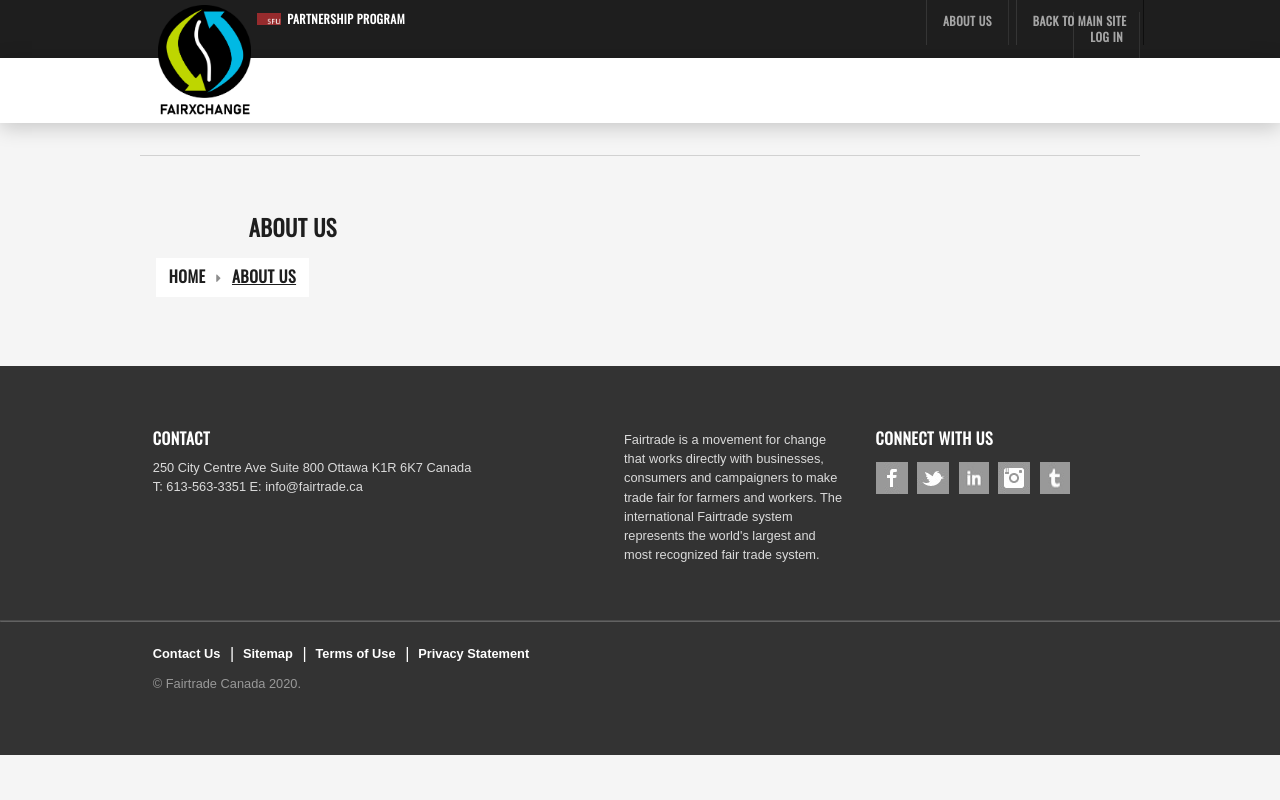
After one commit to jam0ra/Fairtrade-Rewards, a Django app: page /about.html in a window 1280 px wide. The commit adds this page. Run offline with Django 3.2, Linux system fonts and the light colour scheme; style sheets or scripts are compiled from the project's sources; some libraries are stand-ins or nearby versions.

Commit message:
Added a logo and about page

```diff
--- a/features/urls.py
+++ b/features/urls.py
@@ -5,4 +5,5 @@ urlpatterns = [
     path('donate.html', views.donate, name="donate"),
     path('map.html', views.map, name="map"),
     path('points.html', views.points, name='points'),
+    path('about.html', views.about, name='about'),
 ]
--- a/features/views.py
+++ b/features/views.py
@@ -8,3 +8,6 @@ def map(request):
 
 def points(request):
     return render(request, 'points.html', {})
+
+def about(request):
+    return render(request, 'about.html', {})
--- /dev/null
+++ b/templates/about.html
@@ -0,0 +1,42 @@
+{% extends 'base.html' %}
+
+{% block title %}Home{% endblock %}
+
+{% block nav_top %}
+    {% if user.is_authenticated %}
+        <a href="{% url 'logout' %}">Log Out</a>
+    {% else %}
+        <a href="{% url 'login' %}">Log In</a>
+    {% endif %}
+{% endblock %}
+
+{% block header %}
+    {% if user.is_authenticated %}
+        <div class='header-image'>
+            <div class='container'>
+                <div style='background: white'>
+                    <!-- <a href='#'>Home</a> -->
+                </div>
+            </div>
+        </div>
+    {% endif %}
+{% endblock %}
+
+{% block content %}
+<h3 class='label' style='margin-left:5rem; margin-top: 2rem;'>
+    <span style='background: #f5f5f5; padding: 0 1rem; display: inline-block;'>
+        About Us
+    </span>
+</h3>
+
+<div class='header-image' style='height: 0; min-height: 0; display:inline-block; margin: 0 -1.4rem -3rem; background: none'>
+    <div class='container'>
+            <div style='background: white'>
+                    <a href='{% url "home" %}'>Home</a>
+                    <i class="fas fa-caret-right" style='font-size: 0.8rem; opacity: 0.5;'></i>
+                    <a href='#'>About Us</a>
+            </div>
+    </div>
+</div>
+
+{% endblock %}
--- a/templates/base.html
+++ b/templates/base.html
@@ -1,11 +1,13 @@
 <!DOCTYPE html>
 <html>
   <head>
+    {% load static %}
+    {% load sass_tags %}
     <meta charset="utf-8" />
+    <link rel="icon" href="{% static 'images/fairxchange_circle.png'%}">
     <title>{% block title %} Fairtrade Rewards {% endblock %}</title>
 
-    {% load static %}
-    {% load sass_tags %}
+
 
     <base href="/">
     <link rel="stylesheet" type="text/css" href='{% sass_src "styles/index.scss" %}'/>
@@ -15,13 +17,19 @@
     <nav class='nav'>
       <div class='nav__top'>
         <div class='container'>
-          <a href = "#">
-            <img class='logo' alt='logo' src='{% static "images/fairtrade-logo.jpg" %}'/>
+          <a title="Home" href = "#">
+            <img class='logo' alt='logo' style="padding: 5px" src="{% static 'images/fairxchange_text.png'%}"/>
           </a>
 
 
           <div class='label' style='margin-left: 6.5rem; color: white;'>
-            <img style='width:24px; margin-right:0.2rem; margin-bottom:-1px;' alt='sfu' src='{% static "images/sfu-logo.png" %}'/> Partnership Program
+            <a title="SFU Fairtrade" href="http://www.sfu.ca/fairtrade.html" target="_blank">
+              <img style='width:24px; margin-right:0.2rem; margin-bottom:-1px;' alt='sfu' src='{% static "images/sfu-logo.png" %}'/> Partnership Program
+            </a>
+          </div>
+
+          <div class='menu' style='flex: 4; margin-right: -20px;'>
+            <a href='about.html'>About Us</a>
           </div>
 
           <div class='menu' style='flex: 1'>
```
Also changed, not shown: static/images/fairxchange_circle.png (added), static/images/fairxchange_text.png (added).
